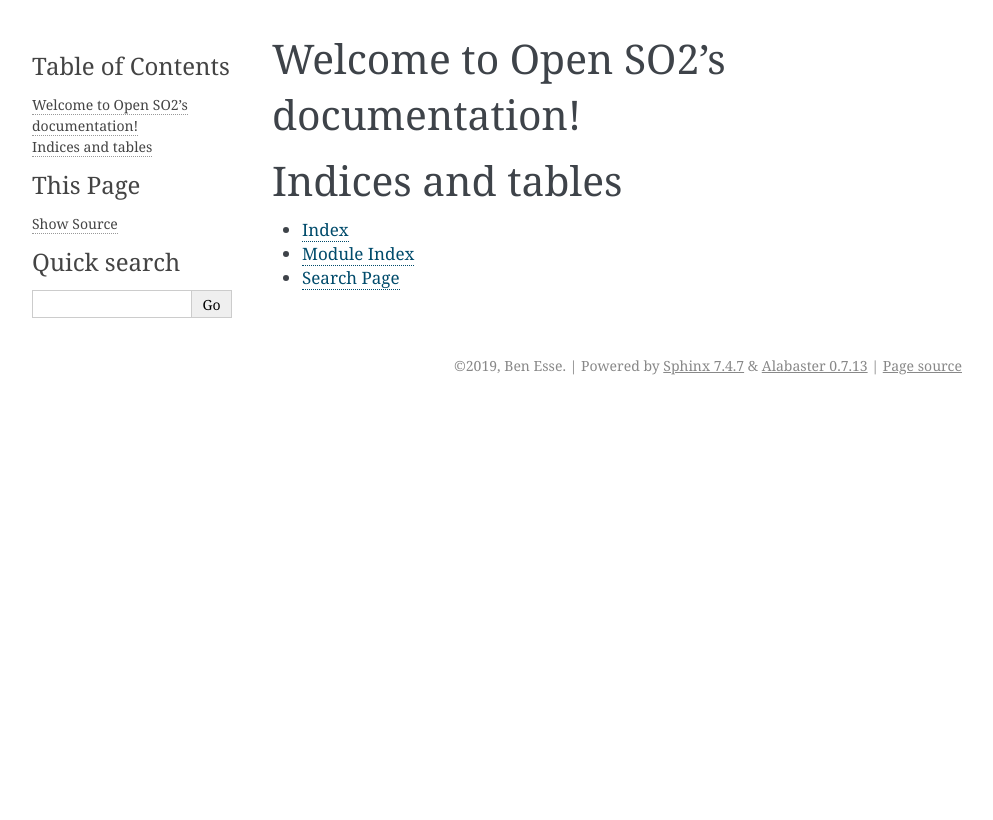
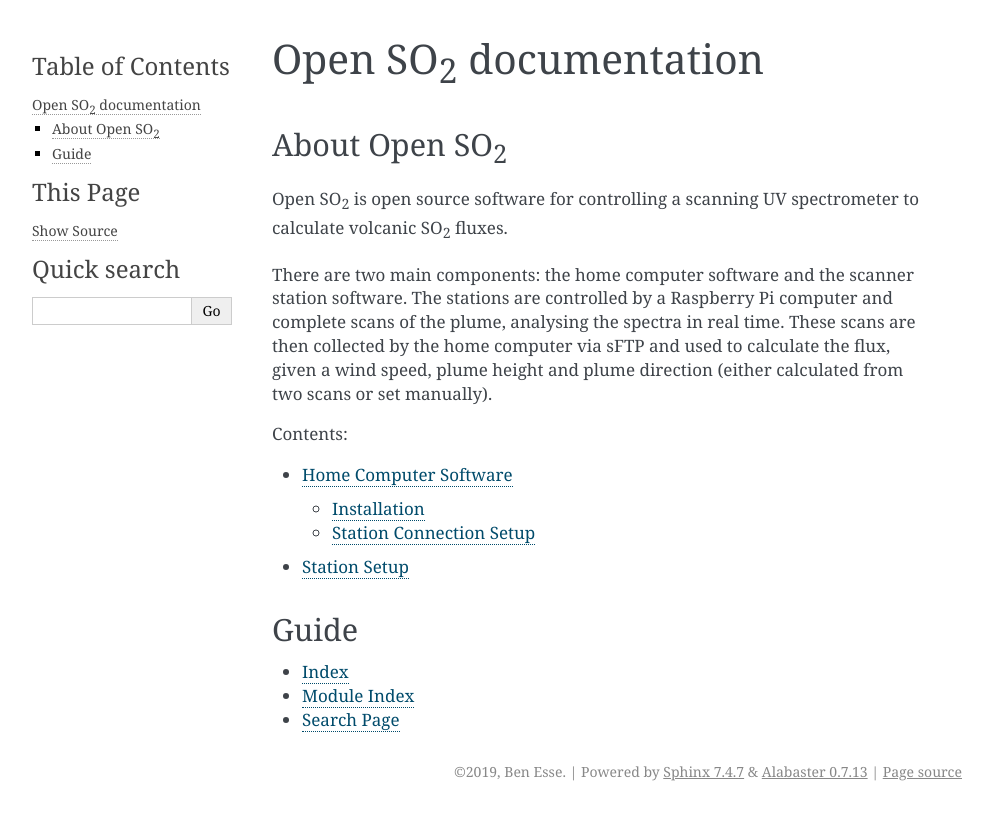
Before and after one commit to ManchesterVolcanology/OpenSO2, a Sphinx documentation site: the page built from docs/index.rst, in a window 1280 px wide. Shown: the top 820 px of the page, without its empty margins (148-1141 px from the left). Built offline with Sphinx 7.4.7, drawn with Linux system fonts in a browser that asks for light colours.

Commit message:
Updating basic documentation files

```diff
--- a/docs/conf.py
+++ b/docs/conf.py
@@ -24,6 +24,15 @@ author = 'Ben Esse'
 # The full version, including alpha/beta/rc tags
 release = '1.0.0'
 
+# -- Integration with GitHub -------------------------------------------------
+
+html_context = {
+    "display_github": True, # Integrate GitHub
+    "github_user": "benjaminesse", # Username
+    "github_repo": "open_so2", # Repo name
+    "github_version": "master", # Version
+    "conf_py_path": "/source/", # Path in the checkout to the docs root
+}
 
 # -- General configuration ---------------------------------------------------
 
--- a/docs/index.rst
+++ b/docs/index.rst
@@ -1,20 +1,28 @@
-.. Open SO2 documentation master file, created by
-   sphinx-quickstart on Mon Sep 30 12:28:40 2019.
-   You can adapt this file completely to your liking, but it should at least
-   contain the root `toctree` directive.
+.. Open SO2 documentation master file
 
-Welcome to Open SO2's documentation!
-====================================
+Open |SO2| documentation
+###############################
+
+About Open |SO2|
+=======================
+Open |SO2| is open source software for controlling a scanning UV spectrometer to calculate volcanic |SO2| fluxes.
+
+There are two main components: the home computer software and the scanner station software. The stations are controlled by a Raspberry Pi computer and complete scans of the plume, analysing the spectra in real time. These scans are then collected by the home computer via sFTP and used to calculate the flux, given a wind speed, plume height and plume direction (either calculated from two scans or set manually).
 
 .. toctree::
    :maxdepth: 2
    :caption: Contents:
 
+   usage/installation
+   usage/raspi-setup
 
 
-Indices and tables
+Guide
 ==================
 
 * :ref:`genindex`
 * :ref:`modindex`
 * :ref:`search`
+
+
+.. |SO2| replace:: SO\ :sub:`2`
--- /dev/null
+++ b/docs/usage/installation.rst
@@ -0,0 +1,40 @@
+Home Computer Software
+======================
+
+The Open |SO2| scanners are designed to work as a network, with a central home station computing SO2 fluxes in real time, given the geometry of the volcano and scanners as well as real time wind data.
+
+Installation
+^^^^^^^^^^^^
+
+The home software is currently run as a python script (written in python 3.6). The easiest way to get python up and running is using `Anaconda <https://www.anaconda.com/>`_ which comes with most of the required libraries. The only extra library required is ``pysftp`` which handles transferring files via SFTP from the Pi to the home computer. This can be installed using pip::
+
+    pip install pysftp
+
+or with conda::
+
+    conda install -c conda-forge pysftp
+
+Now the home software can be launched from the command line by navigating to the ``open_so2/`` folder and running::
+
+    python open_so2.py
+
+This will open the Open |SO2| GUI interface and begin the program.
+
+.. note:: An executable version is planned for the future.
+
+Station Connection Setup
+^^^^^^^^^^^^^^^^^^^^^^^^
+
+To allow the home software to talk to the stations via SSH it requires the IP address, user name and password for the station. The username and password can be configured on the Pi manually, and the IP address is determined by the network. This information is stored in the ``station_info.txt`` input file in the ``data_bases/`` directory. It has the following format::
+
+      Station Name   ;      Host      ;   Username   ;  Password
+    [Station 1 Name] ; [IP Address 1] ; [Username 1] ; [Password 1]
+    [Station 2 Name] ; [IP Address 2] ; [Username 2] ; [Password 2]
+    .
+    .
+    .
+
+where each station has an entry on a seperate line. Note that the header line and any whitespace is ignored.
+
+.. Substitutions
+.. |SO2| replace:: SO\ :sub:`2`
```
Also changed, not shown: docs/usage/raspi-setup.rst (added, +11 -0 lines), 15 other files.
